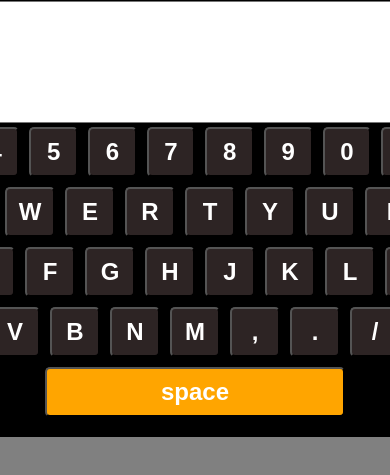
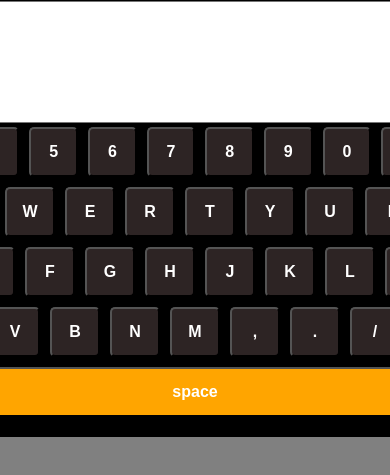
Before and after one commit to athulep04-git/virtual-keyboard, a plain HTML site: page index.html in a window 390 px wide. Shown: the part 99-574 px from the top of the page. Drawn offline with Linux system fonts and the light colour scheme.

Commit message:
responsive

```diff
--- a/index.html
+++ b/index.html
@@ -78,6 +78,17 @@ button:active{
     display: flex;
     justify-content: center;
     gap: 10px;
+}
+@media(max-width:600px){
+    .display{
+        font-size: 1rem;
+    }
+    button{
+        font-size: 1rem;
+    }
+    .space{
+        width: 100%;
+    }
 }
 
 
```
